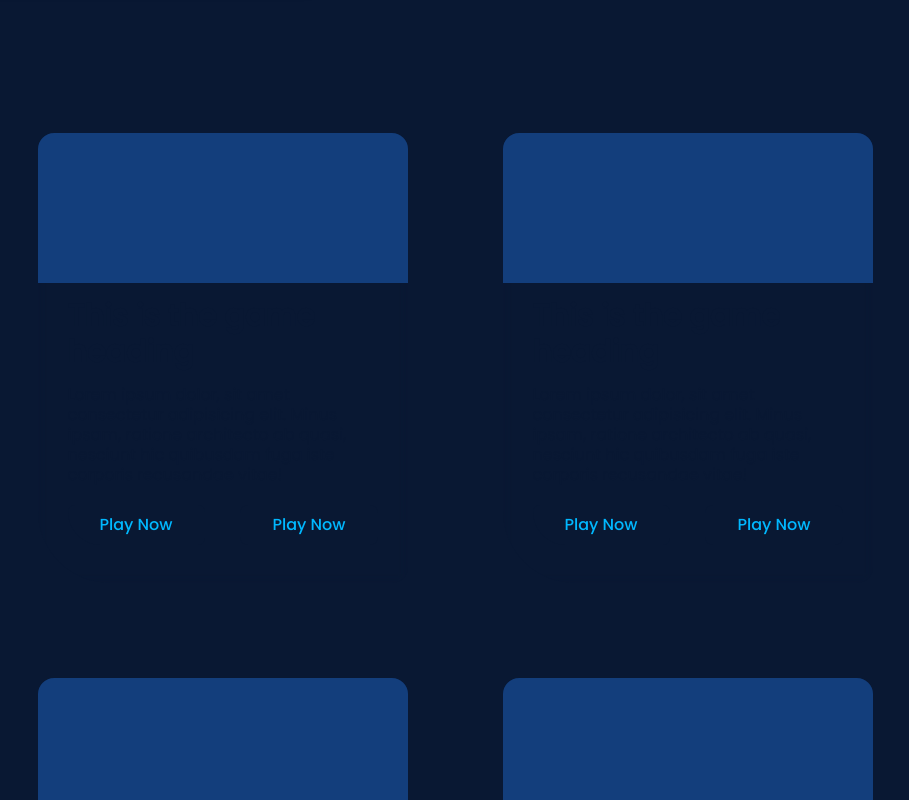
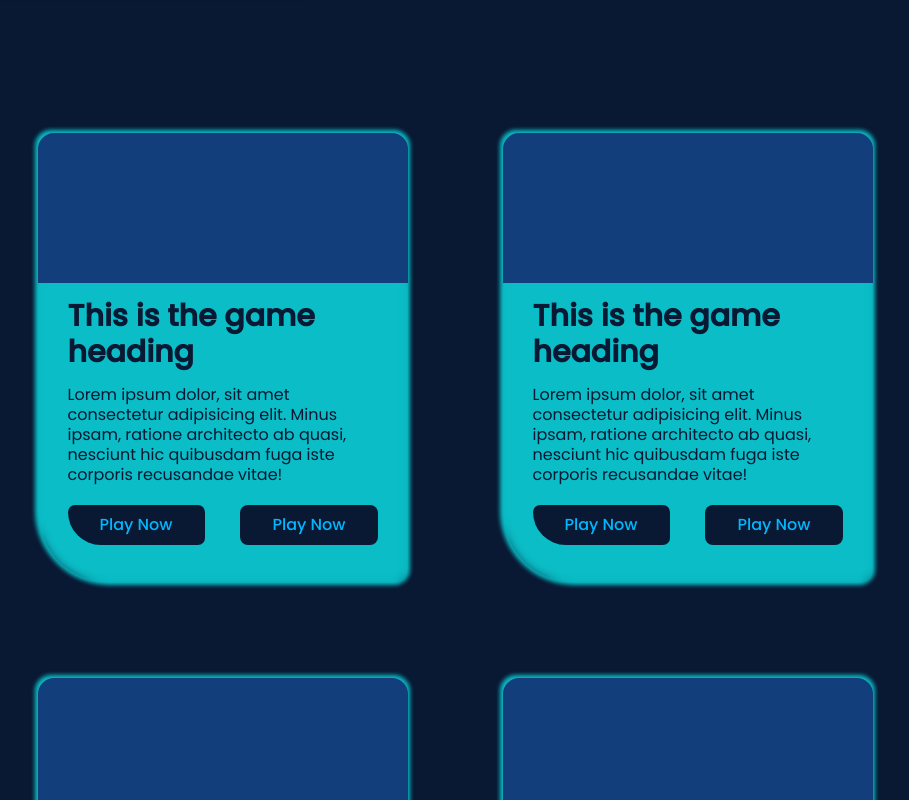
Before and after one commit to coderKrysio/code-playground, a Next.js app: page / in a window 1280 px wide. Shown: the part 820-1620 px from the top of the page, without its empty margins (185-1094 px from the left). Built offline with nearby package versions, Linux system fonts and the light colour scheme.

Commit message:
updated component props

```diff
--- a/components/Game-Card.tsx
+++ b/components/Game-Card.tsx
@@ -1,6 +1,13 @@
-export const GameCard = ({ cardcolor }: { cardcolor: string }) => {
+export const GameCard = ({
+    purple = false,
+}: {
+    purple?: boolean;
+}) => {
+    let color = purple ? "after:bg-[#bd00ff]" : "after:bg-[#0abdc6]"
     return (
-        <div className={`after:w-[375px] after:h-[455px] after:bg-[#${cardcolor}] after:blur-[2px] after:rounded-2xl after:rounded-es-[74px] flex items-center justify-center relative text-[#091833]`}>
+        <div
+            className={`after:w-[375px] after:h-[455px] ${color} after:blur-[2px] after:rounded-2xl after:rounded-es-[74px] flex items-center justify-center relative text-[#091833]`}
+        >
             <div className="absolute w-[370px] h-[450px] rounded-2xl rounded-es-[72px] flex flex-col items-center gap-[15px] z-[1] overflow-hidden backdrop-filter backdrop-blur-sm bg-opacity-10">
                 <div className="w-full h-[150px] bg-[#133e7c]"></div>
 
@@ -11,13 +18,15 @@ export const GameCard = ({ cardcolor }: { cardcolor: string }) => {
                 <div className="w-full px-[30px] leading-tight">
                     Lorem ipsum dolor, sit amet consectetur adipisicing elit.
                     Minus ipsam, ratione architecto ab quasi, nesciunt hic
-                    quibusdam fuga iste corporis
-                    recusandae
-                    vitae!
+                    quibusdam fuga iste corporis recusandae vitae!
                 </div>
                 <div className="px-[30px] w-full mt-[5px] flex justify-between items-center">
-                    <button className="py-2 px-8 rounded-es-[37px] rounded-lg font-medium bg-[#091833] text-[#00b8ff]">Play Now</button>
-                    <button className="py-2 px-8 rounded-lg font-medium bg-[#091833] text-[#00b8ff]">Play Now</button>
+                    <button className="py-2 px-8 rounded-es-[37px] rounded-lg font-medium bg-[#091833] text-[#00b8ff]">
+                        Play Now
+                    </button>
+                    <button className="py-2 px-8 rounded-lg font-medium bg-[#091833] text-[#00b8ff]">
+                        Play Now
+                    </button>
                 </div>
             </div>
         </div>
```
